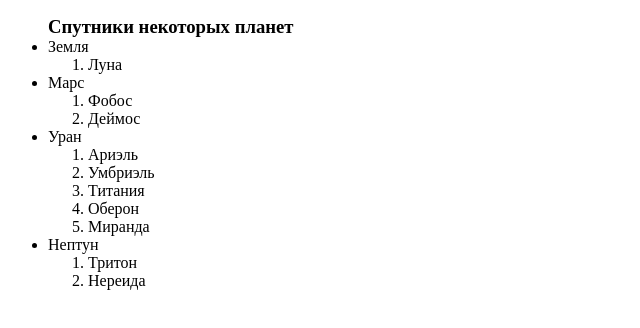
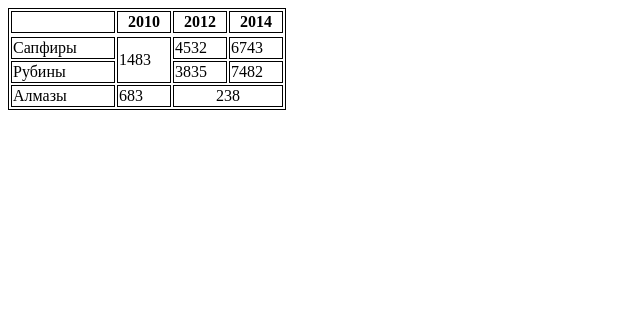
Before and after one commit to maxonchil/FE14, a plain HTML site: page HTML/task2.1/task2.1.html in a window 1280 px wide. Shown: the whole page, without its empty margins (0-640 px from the left). Drawn offline with Linux system fonts and the light colour scheme.

Commit message:
Fix semantics, make it more correct

```diff
--- a/HTML/task2.1/style.css
+++ b/HTML/task2.1/style.css
@@ -1,6 +1,14 @@
-.title:first-child {
-    list-style-type: none;
+table {
+    border:1px solid #000;
 }
-h3 {
-    margin:0;
+
+tr,td,th {
+    border: 1px solid #000;
+    width:50px;
 }
+tr td:first-child{
+    width:100px;
+}
+tfoot tr td:last-child{
+text-align:center;
+}
--- a/HTML/task2.1/task2.1.html
+++ b/HTML/task2.1/task2.1.html
@@ -1,42 +1,46 @@
+
 <!DOCTYPE html>
 <html>
   <head>
     <meta charset="utf-8" />
-    <title>Task3</title>
+    <title>Task2</title>
     <link rel="stylesheet" href="style.css" />
   </head>
   <body>
-<ul>
-  <li class="title"><h3>Спутники некоторых планет</h3></li>
-  <li>
-    Земля
-    <ol>
-      <li>Луна</li>
-    </ol>
-  </li>
-  <li>
-    Марс
-    <ol>
-      <li>Фобос</li>
-      <li>Деймос</li>
-    </ol>
-  </li>
-  <li>
-    Уран
-    <ol>
-      <li>Ариэль</li>
-      <li>Умбриэль</li>
-      <li>Титания</li>
-      <li>Оберон</li>
-      <li>Миранда</li>
-    </ol>
-  </li>
-  <li>
-    Нептун
-    <ol>
-      <li>Тритон</li>
-      <li>Нереида</li>
-  </li>
-</ul>
+    <table>
+      <thead>
+        <tr>
+          <th colspan="2"></th>
+          <th>2010</th>
+          <th>2012</th>
+          <th>2014</th>
+        </tr>
+
+        <tr></tr>
+      </thead>
+
+      <tbody>
+        <tr>
+          <td colspan="2">Сапфиры</td>
+          <td rowspan="2">1483</td>
+          <td>4532</td>
+          <td>6743</td>
+        </tr>
+
+        <tr>
+          <td colspan="2">Рубины</td>
+          <td>3835</td>
+          <td>7482</td>
+        </tr>
+      </tbody>
+      <tfoot>
+        <tr>
+          <td colspan="2">Алмазы</td>
+          <td>683</td>
+
+          <td colspan="2">238</td>
+        </tr>
+      </tfoot>
+    </table>
   </body>
 </html>
```
Also changed, not shown: HTML/task2.3/index.html (deleted, +0 -91 lines), HTML/task2/style.css (deleted, +0 -14 lines), HTML/task2/task2.html (deleted, +0 -45 lines).
